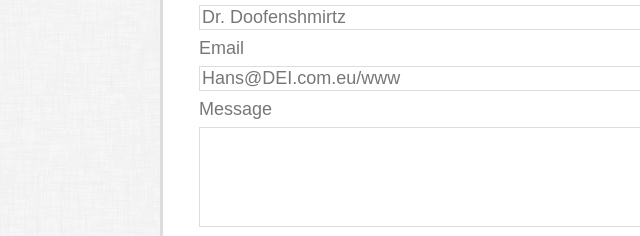
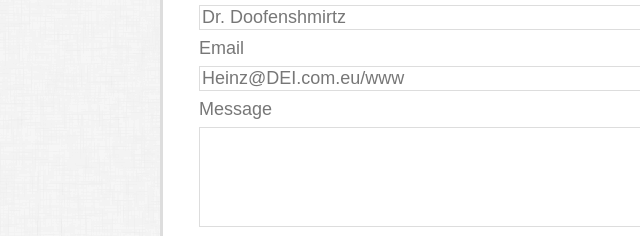
Before and after one commit to RomeoKilo125/basic-portfolio, a plain HTML site: page contact.html in a window 1280 px wide. Shown: the part 242-478 px from the top of the page, 0-640 px from the left. Drawn offline with Linux system fonts and the light colour scheme.

Commit message:
corrected default email

```diff
--- a/contact.html
+++ b/contact.html
@@ -36,7 +36,7 @@
         <label for="nameField">Name</label><br />
         <input id="nameField" class="formInput" type="text" value="Dr. Doofenshmirtz" />
         <label for="emailField">Email</label><br />
-        <input id="emailField" class="formInput" type="email" value="Hans@DEI.com.eu/www"/>
+        <input id="emailField" class="formInput" type="email" value="Heinz@DEI.com.eu/www"/>
         <label for="messageField">Message</label><br />
         <textarea id="messageField" class="formInput"value="Hello? Charlene? I need more money please. Yes I know you just sent the alimony check."></textarea>
         <input class="button" id="submitButton" type="submit" />
```
